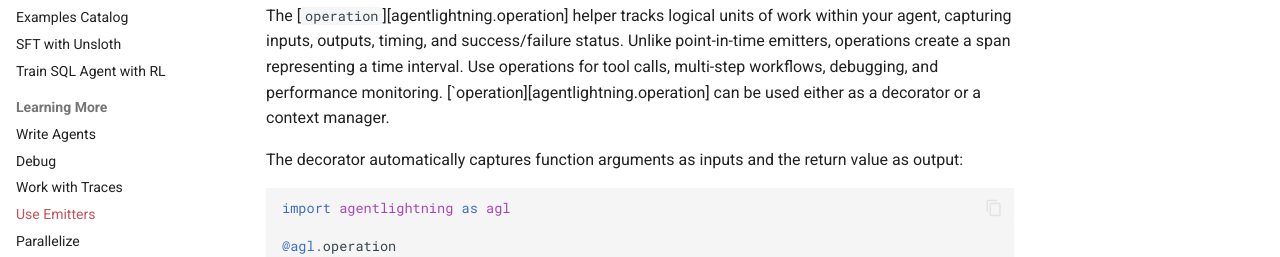
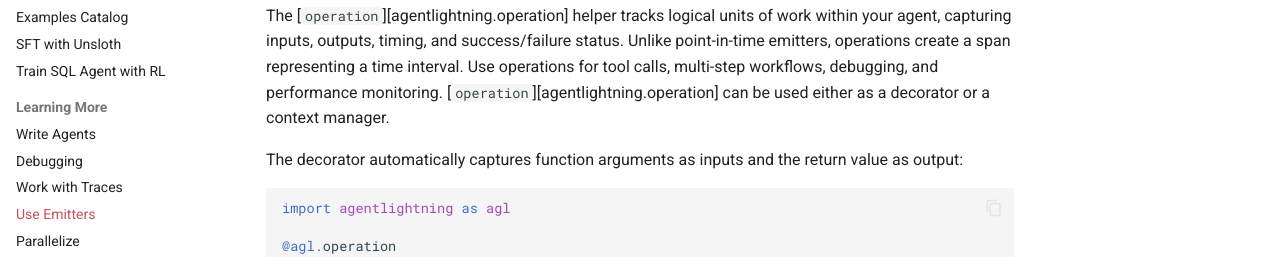
Before and after one commit to millord237/agent-lightning, an MkDocs documentation site: the page built from docs/tutorials/emitter.md, in a window 1280 px wide and 900 px high, scrolled down 2943 px. Shown: the part 254-511 px from the top of the window. Built offline with MkDocs 1.6.1 and Material for MkDocs 9.7.7, drawn with Linux system fonts in a browser that asks for light colours; comment, search, counter and statistics services are not loaded; the version menu is left out; some of the changed lines change nothing that is shown; some of the changed text lies outside the part shown.

Commit message:
resolve comments

````diff
--- a/docs/tutorials/emitter.md
+++ b/docs/tutorials/emitter.md
@@ -6,7 +6,7 @@
 
 Agent-lightning provides an **emitter** module that allows you to record custom spans from within your agent's logic. Like many common operations (like LLM calls) that are automatically instrumented by [Tracer][agentlightning.Tracer], the emitter will also send a [Span][agentlightning.Span] that records an Agent-lightning-specific operation. Then algorithms can query and read those spans later. See [Working with Traces](./traces.md) for more details.
 
-For multi-step routines (function calls, tools, or adapters) you can wrap code with [`operation`][agentlightning.operation], either as a decorator or a context manager,to capture inputs, outputs, and metadata on a dedicated [`operation`][agentlightning.operation] span. This makes it easier to correlate downstream annotations (like rewards or messages) with the higher-level work that produced them.
+For multi-step routines (function calls, tools, or adapters) you can wrap code with [`operation`][agentlightning.operation], either as a decorator or a context manager, to capture inputs, outputs, and metadata on a dedicated [`operation`][agentlightning.operation] span. This makes it easier to correlate downstream annotations (like rewards or messages) with the higher-level work that produced them.
 
 You can find the emitter functions from [`agentlightning.emitter`](../reference/agent.md).
 
@@ -57,7 +57,7 @@
 
 ```python
 from opentelemetry.semconv.attributes import server_attributes
-from agentlightning import emit_annotation
+from agentlightning import emit_object
 
 emit_object({
     "name": "John Doe",
@@ -116,7 +116,7 @@
 
 ### Operations
 
-The [`operation`][agentlightning.operation] helper tracks logical units of work within your agent, capturing inputs, outputs, timing, and success/failure status. Unlike point-in-time emitters, operations create a span representing a time interval. Use operations for tool calls, multi-step workflows, debugging, and performance monitoring. [`operation][agentlightning.operation] can be used either as a decorator or a context manager.
+The [`operation`][agentlightning.operation] helper tracks logical units of work within your agent, capturing inputs, outputs, timing, and success/failure status. Unlike point-in-time emitters, operations create a span representing a time interval. Use operations for tool calls, multi-step workflows, debugging, and performance monitoring. [`operation`][agentlightning.operation] can be used either as a decorator or a context manager.
 
 The decorator automatically captures function arguments as inputs and the return value as output:
 
--- a/mkdocs.yml
+++ b/mkdocs.yml
@@ -107,7 +107,7 @@
     - Train SQL Agent with RL: how-to/train-sql-agent.md
   - Learning More:
     - Write Agents: tutorials/write-agents.md
-    - Debug: tutorials/debug.md
+    - Debugging: tutorials/debug.md
     - Work with Traces: tutorials/traces.md
     - Use Emitters: tutorials/emitter.md
     - Parallelize: tutorials/parallelize.md
````
